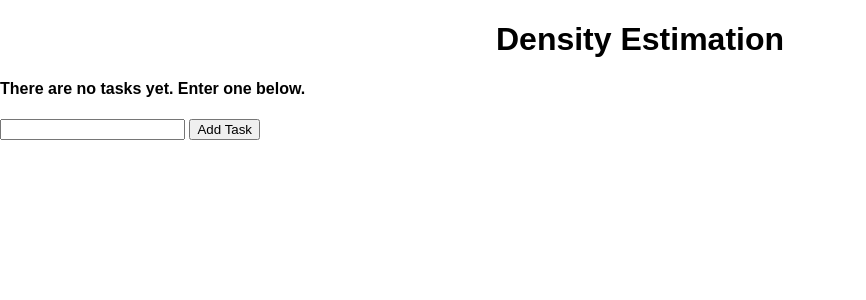
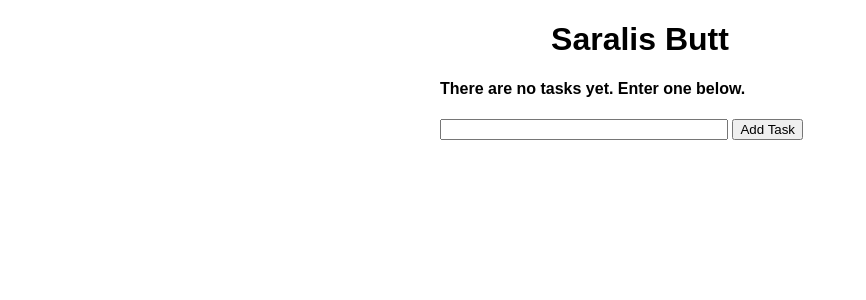
Before and after one commit to alexarnal/firstFlaskApp_densityEstimation, a Flask app: page / in a window 1280 px wide. Shown: the top 300 px of the page, without its empty margins (0-866 px from the left). Run offline with Flask 2, Linux system fonts and the light colour scheme; data that the repository does not hold is empty.

Commit message:
3rd commit

```diff
--- a/static/css/main.css
+++ b/static/css/main.css
@@ -1,4 +1,35 @@
-body {
+body, html {
     margin: 0;
     font-family: sans-serif;
 }
+
+.content {
+    margin: 0 auto;
+    width: 400px;
+}
+
+table, td, th {
+    border: 1px solid #aaa;
+}
+
+table {
+    border-collapse: collapse;
+    width: 100%;
+}
+
+th {
+    height: 30px;
+}
+
+td {
+    text-align: center;
+    padding: 5px;
+}
+
+.form {
+    margin-top: 20px;
+}
+
+#content {
+    width: 70%;
+}
--- a/templates/index.html
+++ b/templates/index.html
@@ -1,17 +1,17 @@
 {% extends 'base.html' %}
 
 {% block head %}
-<title>Density Estimation</title>
+<title>Saralis is my boo</title>
 {% endblock %}
 
 {% block body %}
 <div class="content">
-    <h1 style="text-align: center">Density Estimation</h1>
+    <h1 style="text-align: center">Saralis Butt </h1>
 
     {% if tasks|length < 1 %}
     <h4>There are no tasks yet. Enter one below.</h4>
     {% else %}
-    <table style='text-align: center;'>
+    <table>
         <tr>
             <th>Task</th>
             <th>Added</th>
```
Also changed, not shown: test.db.
